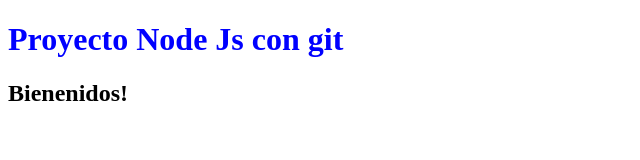
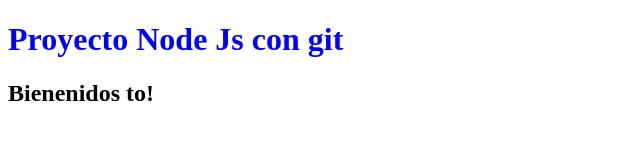
Before and after one commit to kevinderitis/repoExampleCoder, a website: page public/index.html in a window 1280 px wide. Shown: the full height of the page, 0-640 px from the left. Drawn offline with Linux system fonts and the light colour scheme.

Commit message:
cambio a to

```diff
--- a/public/index.html
+++ b/public/index.html
@@ -10,7 +10,7 @@
 <body>
 
     <h1>Proyecto Node Js con git</h1>
-    <h2>Bienenidos!</h2>
+    <h2>Bienenidos to!</h2>
 
     <script src="js/main.js"></script>
 </body>
```
